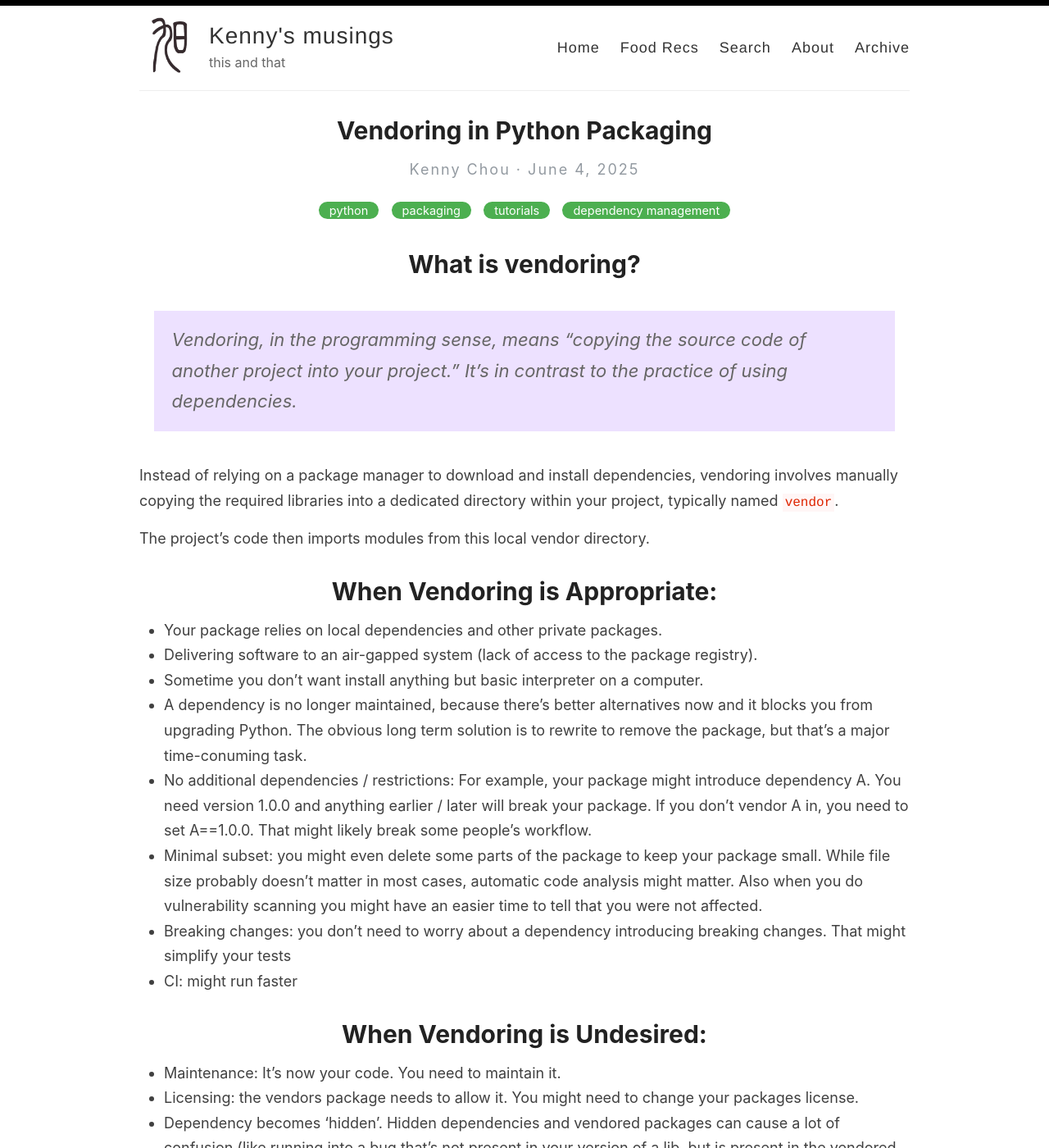
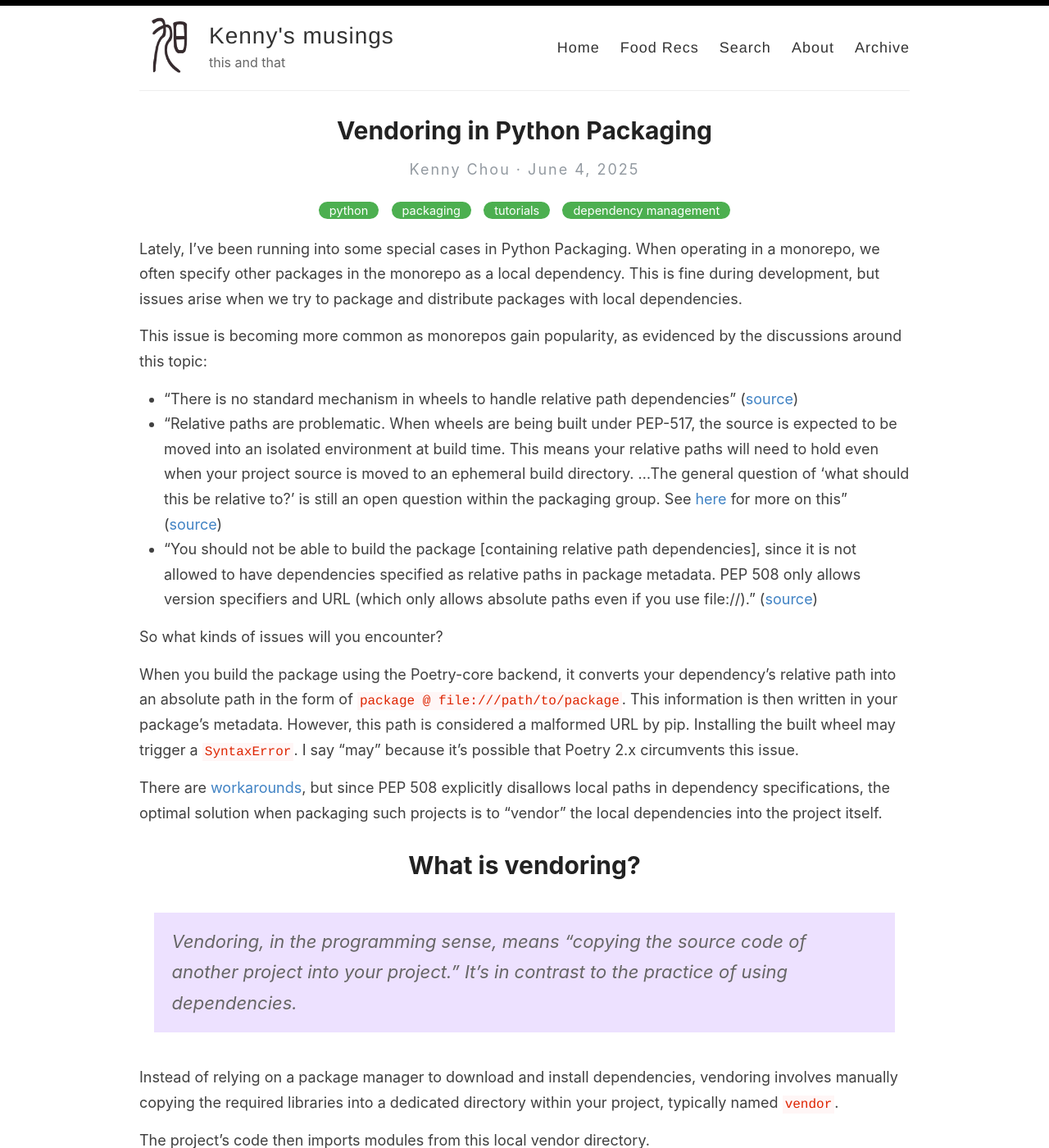
Before and after one commit to kfchou/kfchou.github.io, a Jekyll site: the page built from _posts/2025-06-04-vendoring.md, in a window 1280 px wide and 1400 px high. Shown: the whole window at 82% size. Built offline with Jekyll 4.4.1, drawn with Linux system fonts in a browser that asks for light colours; comment, search, counter and statistics services are not loaded; some of the changed text lies outside the part shown.

Commit message:
upload vendoring post

````diff
--- a/_posts/2025-06-04-vendoring.md
+++ b/_posts/2025-06-04-vendoring.md
@@ -2,8 +2,21 @@
 layout: post
 title:  Vendoring in Python Packaging
 categories: [python, packaging, tutorials, dependency management]
-excerpt: Have local, private dependencies? Vendor them into your package.
+excerpt: Have local or private dependencies? Vendor them into your package.
 ---
+
+Lately, I've been running into some special cases in Python Packaging. When operating in a monorepo, we often specify other packages in the monorepo as a local dependency. This is fine during development, but issues arise when we try to package and distribute packages with local dependencies.
+
+This issue is becoming more common as monorepos gain popularity, as evidenced by the discussions around this topic:
+* "There is no standard mechanism in wheels to handle relative path dependencies" ([source](https://github.com/python-poetry/poetry/issues/4868))
+* "Relative paths are problematic. When wheels are being built under PEP-517, the source is expected to be moved into an isolated environment at build time. This means your relative paths will need to hold even when your project source is moved to an ephemeral build directory. ...The general question of 'what should this be relative to?' is still an open question within the packaging group. See [here](https://discuss.python.org/t/what-is-the-correct-interpretation-of-path-based-pep-508-uri-reference/2815) for more on this" ([source](https://github.com/python-poetry/poetry/issues/4868))
+* "You should not be able to build the package [containing relative path dependencies], since it is not allowed to have dependencies specified as relative paths in package metadata. PEP 508 only allows version specifiers and URL (which only allows absolute paths even if you use file://)." ([source](https://github.com/pypa/pip/issues/9127))
+
+So what kinds of issues will you encounter?
+
+When you build the package using the Poetry-core backend, it converts your dependency's relative path into an absolute path in the form of `package @ file:///path/to/package`. This information is then written in your package's metadata. However, this path is considered a malformed URL by pip. Installing the built wheel may trigger a `SyntaxError`. I say "may" because it's possible that Poetry 2.x circumvents this issue.
+
+There are [workarounds](https://921kiyo.com/python-packaging-edge-cases/#:~:text=December%2030%2C%202021%204%20minute,by%20Jon%20Cartagena%20on%20Unsplash), but since PEP 508 explicitly disallows local paths in dependency specifications, the optimal solution when packaging such projects is to "vendor" the local dependencies into the project itself.
 
 # What is vendoring?
 > Vendoring, in the programming sense, means “copying the source code of another project into your project.” It's in contrast to the practice of using dependencies.
@@ -15,28 +28,27 @@ The project's code then imports modules from this local vendor directory.
 # When Vendoring is Appropriate:
 * Your package relies on local dependencies and other private packages.
 * Delivering software to an air-gapped system (lack of access to the package registry).
-* Sometime you don't want install anything but basic interpreter on a computer.
-* A dependency is no longer maintained, because there’s better alternatives now and it blocks you from upgrading Python. The obvious long term solution is to rewrite to remove the package, but that’s a major time-conuming task.
-* No additional dependencies / restrictions: For example, your package might introduce dependency A. You need version 1.0.0 and anything earlier / later will break your package. If you don't vendor A in, you need to set A==1.0.0. That might likely break some people's workflow.
-* Minimal subset: you might even delete some parts of the package to keep your package small. While file size probably doesn't matter in most cases, automatic code analysis might matter. Also when you do vulnerability scanning you might have an easier time to tell that you were not affected.
-* Breaking changes: you don't need to worry about a dependency introducing breaking changes. That might simplify your tests
-* CI: might run faster
+* Sometimes you don't want to install anything but the basic interpreter on a computer.
+* A dependency is no longer maintained because there are better alternatives now, and it blocks you from upgrading Python. The obvious long-term solution is to rewrite to remove the package, but that’s a major time-consuming task.
+* No additional dependencies/restrictions: For example, your package might introduce dependency A. You need version 1.0.0, and anything earlier/later will break your package. If you don't vendor A in, you need to set A==1.0.0. That might likely break some people's workflow.
+* Minimal subset: you might even delete some parts of the package to keep your package small. While file size probably doesn't matter in most cases, automatic code analysis might matter. Also, when you do vulnerability scanning, you might have an easier time telling that you were not affected.
+* Breaking changes: you don't need to worry about a dependency introducing breaking changes. That might simplify your tests.
+* CI: might run faster.
 
 # When Vendoring is Undesired:
 * Maintenance: It's now your code. You need to maintain it.
-* Licensing: the vendors package needs to allow it. You might need to change your packages license.
+* Licensing: the vendor's package needs to allow it. You might need to change your package's license.
 * Dependency becomes 'hidden'. Hidden dependencies and vendored packages can cause a lot of confusion (like running into a bug that's not present in your version of a lib, but is present in the vendored version). It creates a version coupling that may not have a good reason to exist.
 * Increased project size: Vendoring adds the size of the dependencies to your project's repository.
 * Potential for divergence: If you modify vendored code, it can become difficult to merge changes with upstream updates.
 
-# IRL Vendoring examples:
-`Requests` is a popular package that used to vendor some packages: urllib3, chardet, and idna. But it caused some issues and was removed. You can read about some of the issues in [8e17600](https://github.com/psf/requests/commit/8e17600ef60de4faf632acb55d15cb3c178de9bb#diff-3ad3ee27adeec190ba56ee51b89a8cff69d5f700fae48fecfa4cd90ee84b62c4) (expand the deleted requests/packages/__init__.py for the scoop).
+# How to vendor dependencies into your python package:
+Of course, there are other ways to achieve this, and the code snippet below is just an example of a convenience script you can run.
 
-# How to vendor in python packages:
 1. Install deps into a directory called vendor
 `pip install -r requirements.txt --prefix vendor`
 
-2. Include this code snipped in your program's main module
+2. Include this code snippet in your program's main module
 ```py
 # This code adds the vendor directory to Python's path so it can find the modules
 import os
@@ -48,6 +60,6 @@ sys.path.append(vendor_dir)
 ```
 source: https://gist.github.com/SeanHood/7901d38772f4eb87151329a26bc07c1b
 
-Sources:
-* https://www.reddit.com/r/Python/comments/132jk6l/how_do_you_feel_about_vendored_packages/
-* https://stackoverflow.com/questions/11378921/what-does-the-term-vendoring-or-to-vendor-mean-for-ruby-on-rails
+# Further reading
+* [How do you feel about vendored packages?](https://www.reddit.com/r/Python/comments/132jk6l/how_do_you_feel_about_vendored_packages/)
+* [What is vendoring?](https://stackoverflow.com/questions/11378921/what-does-the-term-vendoring-or-to-vendor-mean-for-ruby-on-rails)
````
